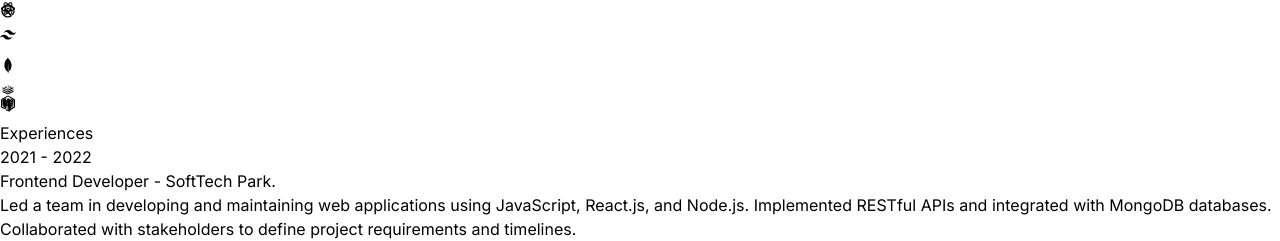
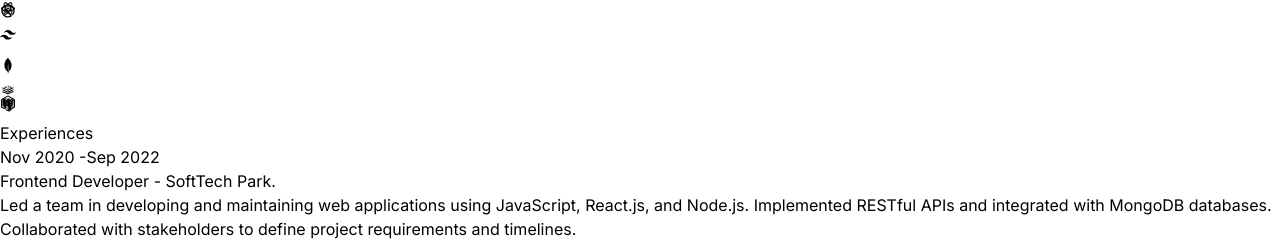
Before and after one commit to worldOfRavi/Raj-portfolio, a React (Vite) app: page / in a window 1280 px wide. Shown: the part 2272-2513 px from the top of the page. Built offline with nearby package versions, Linux system fonts and the light colour scheme.

Commit message:
changed cv

```diff
--- a/src/constants/index.js
+++ b/src/constants/index.js
@@ -9,7 +9,7 @@ export const ABOUT_TEXT = `I am a dedicated and versatile full stack developer w
 
 export const EXPERIENCES = [
   {
-    year: "2021 - 2022",
+    year: "Nov 2020 -Sep 2022",
     role: "Frontend Developer",
     company: "SoftTech Park.",
     description: `Led a team in developing and maintaining web applications using JavaScript, React.js, and Node.js. Implemented RESTful APIs and integrated with MongoDB databases. Collaborated with stakeholders to define project requirements and timelines.`,
```
Also changed, not shown: 1 other file (tests, documents, lock files or other folders).
